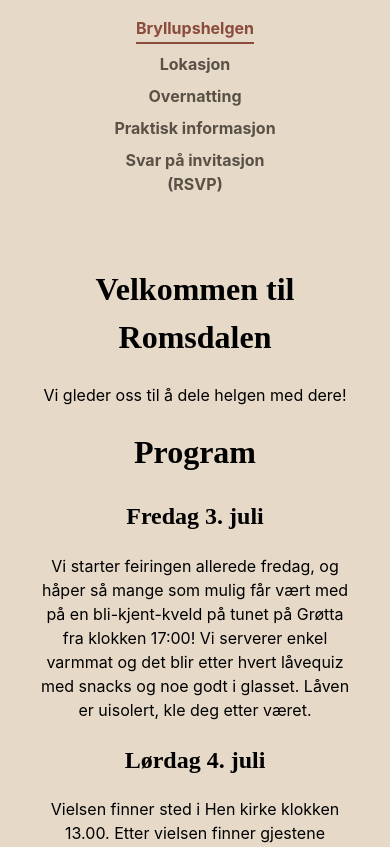
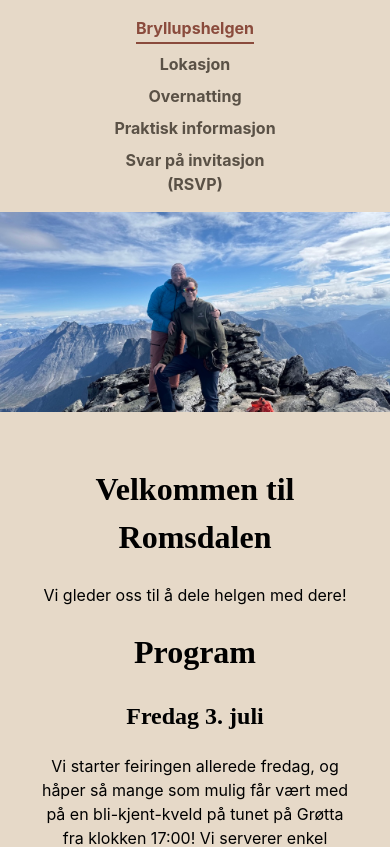
Before and after one commit to Henriksive/isabelleoghenrik, a React (Vite) app: page / in a window 390 px wide. Shown: the top 847 px of the page. Built offline with nearby package versions, Linux system fonts and the light colour scheme; a web font is replaced by a local one.

Commit message:
feat: legg til mobilbilde [deploy]

```diff
--- a/src/features/root/Root.tsx
+++ b/src/features/root/Root.tsx
@@ -53,6 +53,9 @@ export function Root() {
         <img src={bilde3} alt="Bryllupsbilde" />
         <img src={bilde4} alt="Bryllupsbilde" />
       </div>
+      <div className="mobilbilde">
+        <img src={bilde4} alt="Bryllupsbilde" />
+      </div>
       <div className="ramme">
         <Outlet />
       </div>
--- a/src/features/root/root.css
+++ b/src/features/root/root.css
@@ -26,6 +26,10 @@
   object-position: top center; /* Øverste del av bildet vises */
 }
 
+ .mobilbilde {
+  display: none;
+}
+
 @media (max-width: 700px) {
   .bilderad {
     display: none;
@@ -52,6 +56,22 @@
   }
   .header .blomst {
     margin-bottom: 0.5rem;
+  }
+
+  .mobilbilde {
+    display: flex;
+    background-color: red;
+    height: 200px;
+  }
+
+  .mobilbilde img {
+    flex: 1; /* hvert bilde tar lik plass i raden */
+    height: 100%;
+    margin: 0;
+    padding: 0;
+    border: none;
+    object-fit: cover; /* beskjærer bildet for å fylle høyden/bredden */
+    display: block; /* fjerner hvite mellomrom */
   }
 }
 
@@ -103,11 +123,8 @@
 }
 
 a {
-  /*color: #4a5d73;*/
-  /*color: #5a5146;*/
   color: #8a4b3c;
-  /*color: #5b6b4a;*/
-    text-decoration: underline;
+  text-decoration: underline;
   text-underline-offset: 3px;
   text-decoration-thickness: 1px;
 }
```
Also changed, not shown: src/features/bryllupshelgen/bryllupshelgen.css (line endings or trailing spaces).
